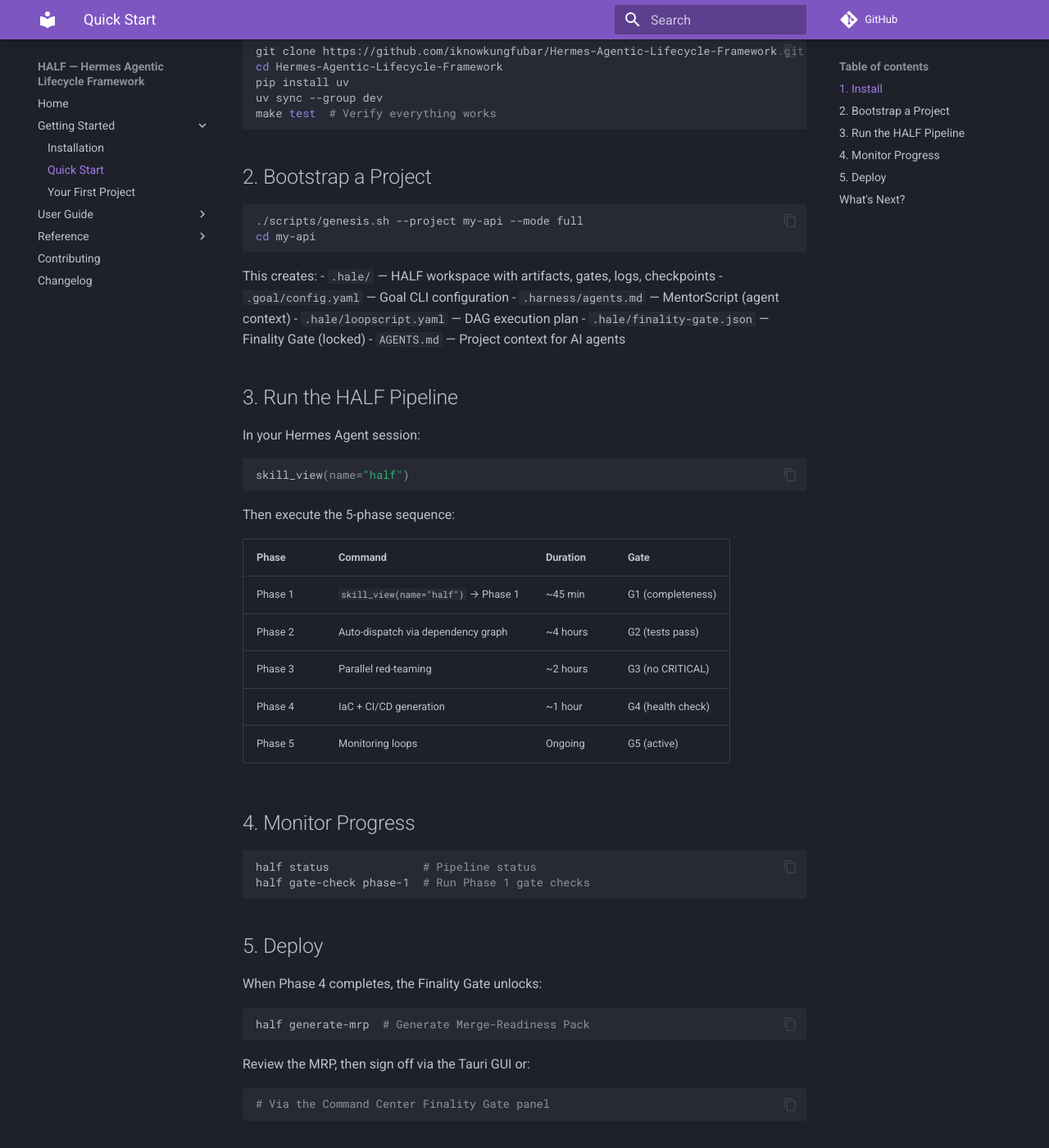
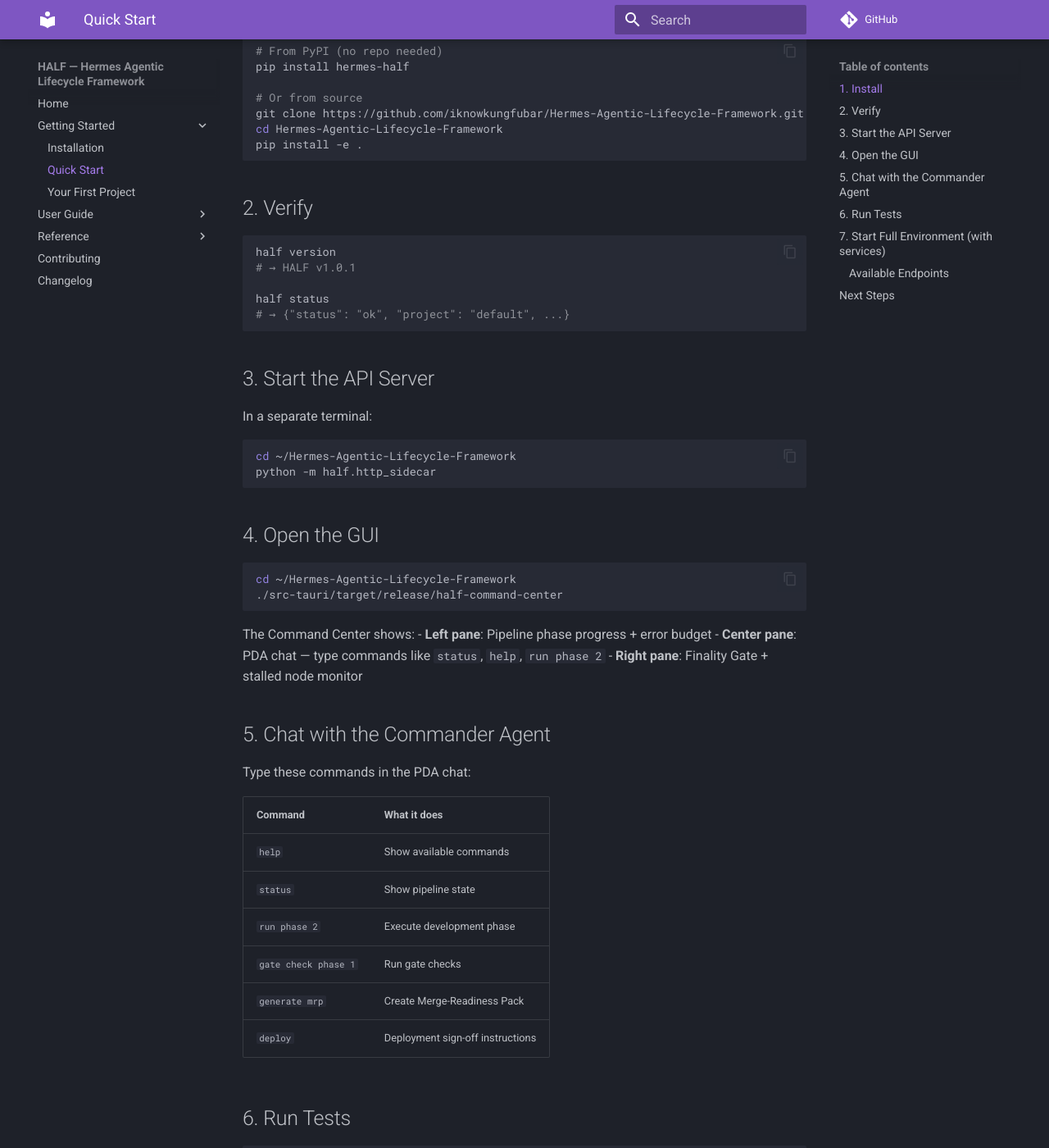
Before and after one commit to iknowkungfubar/Hermes-Agentic-Lifecycle-Framework, an MkDocs documentation site: the page built from docs/getting-started/quickstart.md, in a window 1280 px wide and 1400 px high, scrolled down 254 px. Shown: the whole window at 82% size. Built offline with MkDocs 1.6.1 and Material for MkDocs 9.7.7, drawn with Linux system fonts in a browser that asks for light colours; comment, search, counter and statistics services are not loaded; some of the changed text lies outside the part shown.

Commit message:
docs: comprehensive update — README, CHANGELOG, installation, quickstart
Updated all documentation to reflect v1.0.1:

README.md:
- Badge: 875+ tests, mypy 0 errors, 77% coverage, PyPI version
- Quick start: pip install hermes-half (30 seconds)
- Architecture: full diagram with HTTP sidecar, GUI, services
- GUI Command Center: 3-pane layout with PDA chat
- Running services table with ports
- Test stats table
- Repository structure with all test directories

CHANGELOG.md:
- v1.0.1: GUI, chat, 875 tests, Docker, CI/CD, subprocess coverage
- v1.0.0: original release

Installation guide:
- pip install hermes-half
- Full setup with native engines script
- Docker image instructions
- Component location table
- Verification steps

Quickstart:
- 5-minute guide with CLI, API, GUI, chat commands
- All REST API endpoints documented
- Test suite commands
- Service startup instructions

````diff
--- a/docs/getting-started/quickstart.md
+++ b/docs/getting-started/quickstart.md
@@ -1,73 +1,104 @@
 # Quick Start
 
-Get from zero to running HALF in under 5 minutes.
+Get HALF running in under 5 minutes.
 
 ## 1. Install
 
 ```bash
+# From PyPI (no repo needed)
+pip install hermes-half
+
+# Or from source
 git clone https://github.com/iknowkungfubar/Hermes-Agentic-Lifecycle-Framework.git
 cd Hermes-Agentic-Lifecycle-Framework
-pip install uv
-uv sync --group dev
-make test  # Verify everything works
+pip install -e .
 ```
 
-## 2. Bootstrap a Project
+## 2. Verify
 
 ```bash
-./scripts/genesis.sh --project my-api --mode full
-cd my-api
+half version
+# → HALF v1.0.1
+
+half status
+# → {"status": "ok", "project": "default", ...}
 ```
 
-This creates:
-- `.hale/` — HALF workspace with artifacts, gates, logs, checkpoints
-- `.goal/config.yaml` — Goal CLI configuration
-- `.harness/agents.md` — MentorScript (agent context)
-- `.hale/loopscript.yaml` — DAG execution plan
-- `.hale/finality-gate.json` — Finality Gate (locked)
-- `AGENTS.md` — Project context for AI agents
+## 3. Start the API Server
 
-## 3. Run the HALF Pipeline
-
-In your Hermes Agent session:
+In a separate terminal:
 
 ```bash
-skill_view(name="half")
+cd ~/Hermes-Agentic-Lifecycle-Framework
+python -m half.http_sidecar
 ```
 
-Then execute the 5-phase sequence:
-
-| Phase | Command | Duration | Gate |
-|-------|---------|----------|------|
-| Phase 1 | `skill_view(name="half")` → Phase 1 | ~45 min | G1 (completeness) |
-| Phase 2 | Auto-dispatch via dependency graph | ~4 hours | G2 (tests pass) |
-| Phase 3 | Parallel red-teaming | ~2 hours | G3 (no CRITICAL) |
-| Phase 4 | IaC + CI/CD generation | ~1 hour | G4 (health check) |
-| Phase 5 | Monitoring loops | Ongoing | G5 (active) |
-
-## 4. Monitor Progress
+## 4. Open the GUI
 
 ```bash
-half status              # Pipeline status
-half gate-check phase-1  # Run Phase 1 gate checks
+cd ~/Hermes-Agentic-Lifecycle-Framework
+./src-tauri/target/release/half-command-center
 ```
 
-## 5. Deploy
+The Command Center shows:
+- **Left pane**: Pipeline phase progress + error budget
+- **Center pane**: PDA chat — type commands like `status`, `help`, `run phase 2`
+- **Right pane**: Finality Gate + stalled node monitor
 
-When Phase 4 completes, the Finality Gate unlocks:
+## 5. Chat with the Commander Agent
+
+Type these commands in the PDA chat:
+
+| Command | What it does |
+|---------|-------------|
+| `help` | Show available commands |
+| `status` | Show pipeline state |
+| `run phase 2` | Execute development phase |
+| `gate check phase 1` | Run gate checks |
+| `generate mrp` | Create Merge-Readiness Pack |
+| `deploy` | Deployment sign-off instructions |
+
+## 6. Run Tests
 
 ```bash
-half generate-mrp  # Generate Merge-Readiness Pack
+# Full test suite
+pytest tests/ -q
+
+# With coverage
+pytest tests/ -q --cov=src/half --cov-report=term-missing
+
+# Integration tests (requires sidecar running)
+pytest tests/integration/ -q
 ```
 
-Review the MRP, then sign off via the Tauri GUI or:
+## 7. Start Full Environment (with services)
 
 ```bash
-# Via the Command Center Finality Gate panel
+# Option A: Setup script (recommended)
+bash scripts/setup.sh
+
+# Option B: Manual
+python -m half.http_sidecar &                          # REST API
+podman-compose -f docker/docker-compose.foss.yml up -d  # Prometheus, Grafana
 ```
 
-## What's Next?
+### Available Endpoints
 
-- [Your First Project](first-project.md) — Detailed walkthrough
-- [User Guide](../guide/overview.md) — Complete framework documentation
+Once the sidecar is running:
+
+```bash
+curl http://127.0.0.1:9721/api/health         # → {"status": "ok", "version": "1.0.1"}
+curl http://127.0.0.1:9721/api/status         # → Pipeline state
+curl http://127.0.0.1:9721/api/vram           # → GPU VRAM usage
+curl http://127.0.0.1:9721/api/stalled        # → Stalled agent nodes
+curl -X POST http://127.0.0.1:9721/api/chat \
+  -H "Content-Type: application/json" \
+  -d '{"message":"status"}'                   # → Chat with PDA
+```
+
+## Next Steps
+
+- [Installation Guide](installation.md) — Full setup with native engines
+- [First Project](first-project.md) — Walk through the 5-phase pipeline
+- [User Guide](../guide/overview.md) — Architecture and concepts
 - [CLI Reference](../reference/cli.md) — All CLI commands
````
Also changed, not shown: CHANGELOG.md (+33 -0 lines), README.md (+130 -67 lines), docs/getting-started/installation.md (+50 -48 lines).
